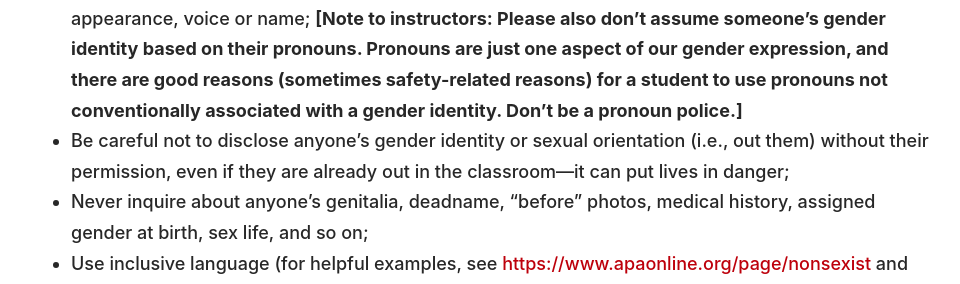
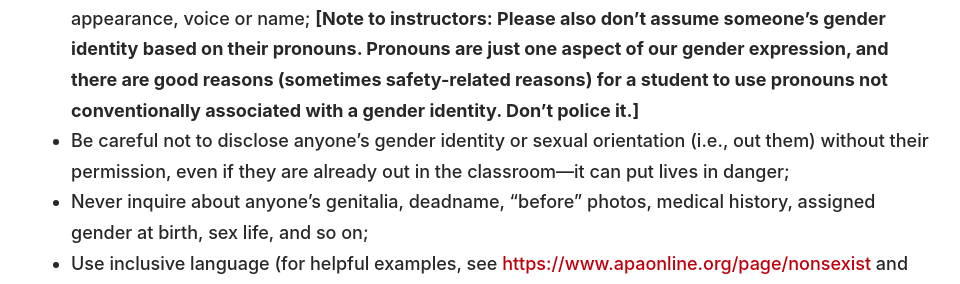
Before and after one commit to dingherself/dingherself.github.io, a Jekyll site: the page built from teaching/syllabus-language.md, in a window 1280 px wide and 900 px high, scrolled down 2069 px. Shown: the part 252-536 px from the top of the window, without its empty margins (159-1119 px from the left). Built offline with Jekyll 4.4.1, drawn with Linux system fonts in a browser that asks for light colours; nearby versions of some CDN libraries; some web fonts are replaced.

Commit message:
clarity...

```diff
--- a/teaching/syllabus-language.md
+++ b/teaching/syllabus-language.md
@@ -50,7 +50,7 @@
 *Gender Identity and Sexual Orientation*
 
 - Use the pronouns and name you are asked to when you refer to a person; **[Note to instructors: Again, please don’t create any pressure on students to share their pronouns (for example, don’t just say “let’s go around the room and share our names, pronouns, majors and years”). But if a student does share what pronouns they use, make sure to use *only* those pronouns (it is still misgendering, for example, to use the gender-neutral they/them pronouns to refer to a student who exclusively uses gender-specific she/her pronouns); and if they do not share their pronouns, default to they/them. Be prepared that you or a student will probably slip up once in a while. When that happens, just quickly correct yourself/the student and move on---don’t pretend you didn’t notice it, but also don’t overreact and especially don’t overapologize (it draws unwanted and unnecessary attention). If a student uses more than one set of pronouns (e.g., he/they), make a conscious effort to switch between them from time to time. Even though doing such little things as using the correct pronouns and names might not seem to matter that much to you, it can often mean the whole world to a trans/nonbinary student.]**
-- Avoid assuming a person’s pronouns, gender identity or sexual orientation based on their appearance, voice or name; **[Note to instructors: Please also don’t assume someone’s gender identity based on their pronouns. Pronouns are just one aspect of our gender expression, and there are good reasons (sometimes safety-related reasons) for a student to use pronouns not conventionally associated with a gender identity. Don’t be a pronoun police.]**
+- Avoid assuming a person’s pronouns, gender identity or sexual orientation based on their appearance, voice or name; **[Note to instructors: Please also don’t assume someone’s gender identity based on their pronouns. Pronouns are just one aspect of our gender expression, and there are good reasons (sometimes safety-related reasons) for a student to use pronouns not conventionally associated with a gender identity. Don’t police it.]**
 - Be careful not to disclose anyone’s gender identity or sexual orientation (i.e., out them) without their permission, even if they are already out in the classroom---it can put lives in danger;
 - Never inquire about anyone’s genitalia, deadname, “before” photos, medical history, assigned gender at birth, sex life, and so on;
 - Use inclusive language (for helpful examples, see <https://www.apaonline.org/page/nonsexist> and <https://transjournalists.org/style-guide>).
```
